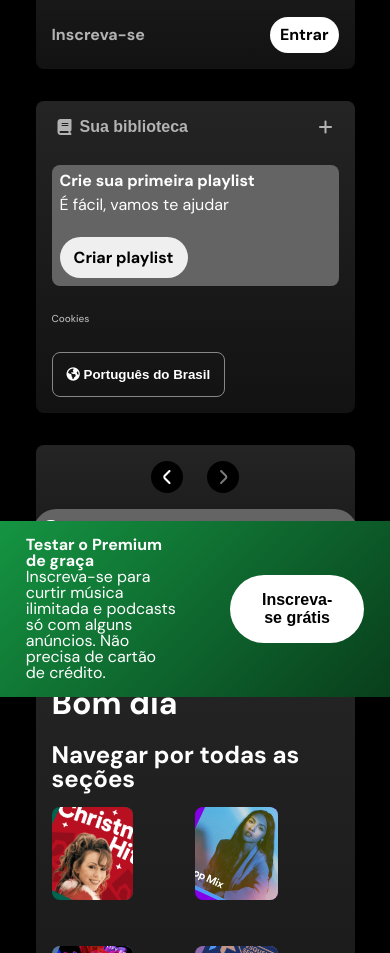
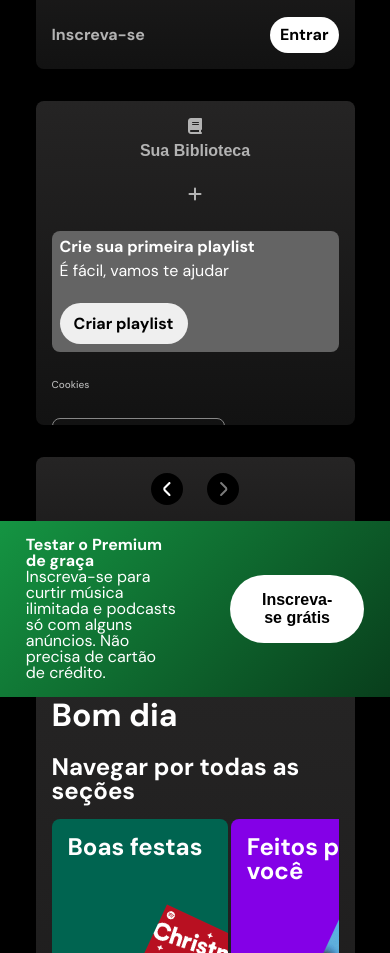
Before and after one commit to DWinst0n/imersaoFrontEnd-Spotify, a plain HTML site: page index.html in a window 390 px wide. Shown: the part 147-1100 px from the top of the page. Drawn offline with Linux system fonts and the light colour scheme.

Commit message:
Aprimoramento da responsividade e ajustes de estilo na biblioteca e cabeçalho

```diff
--- a/index.html
+++ b/index.html
@@ -29,7 +29,7 @@
         </section>
         <section class="biblioteca">
             <div class="biblioteca__acesso">
-                <button class="biblioteca__botao"><span class="fa fas fa-book"></span> <span>Sua biblioteca</span></button>
+                <button class="biblioteca__botao"><span class="fa fas fa-book"></span> <span>Sua Biblioteca</span></button>
                 <button id="adicionarPlaylist" class="fa fa-plus"></button>
             </div>
             <div class="biblioteca__playlists__Container">
--- a/styles/aside.css
+++ b/styles/aside.css
@@ -29,9 +29,13 @@
 }
 
 .biblioteca {
-  display: inline-flex;
+  display: flex;
   flex-direction: column;
   gap: 1.75rem;
+
+  height: min-content;
+  max-height: 18.25rem;
+  overflow-y: auto;
 }
 .biblioteca__acesso {
   display: flex;
--- a/styles/header.css
+++ b/styles/header.css
@@ -23,7 +23,8 @@
   }
 
   .navegacao__busca{
-    padding: 1rem 6.25rem 1rem 3rem;
+    padding: 1rem 10vw 1rem 3rem;
+
     box-sizing: content-box;
     text-overflow: ellipsis;
     overflow: hidden;
--- a/styles/main.css
+++ b/styles/main.css
@@ -21,7 +21,7 @@
   .secoes__generos__musicas {
     display: grid;
     grid-template-columns: repeat(5, 1fr);
-    gap: 3rem;
+    gap: calc(3.5rem - 1vw);
 
     overflow-y: scroll;
     scrollbar-width: thin;
@@ -32,8 +32,8 @@
     position: relative;
     padding: 1rem;
 
-    width: 13.125rem;
-    height: 16.25rem;
+    height: calc(9.5rem + 5vw);
+    width: calc(8rem + 4.2vw);
 
     overflow: hidden;
 
--- a/styles/style.css
+++ b/styles/style.css
@@ -7,6 +7,9 @@
 
 *{
   transition: 0.25s ease-in-out;
+
+    scrollbar-width: thin;
+    scrollbar-color: var(--cor-destaque) transparent;
 }
 body {
   background-color: var(--cor-fundo);
@@ -64,6 +67,16 @@
   .cabecalho__conta {
     align-self: flex-end;
   }
+  .botao__linguas {
+    width: auto;
+    border-radius: 0.5rem;
+  }
+ }
+ @media screen and (max-width: 930px) {
+  .biblioteca__acesso, .biblioteca__botao {
+    flex-direction: column;
+    gap: 1.5rem;
+  }
  }
  @media screen and (max-width: 640px) {
   .desktop {
@@ -79,6 +92,9 @@
   aside, .container__principal {
     max-width: 90%;
     align-self: center;
+  }
+  .botao__linguas {
+    max-width: max-content;
   }
   .sidebar__conteudo {
     display: flex;
@@ -105,8 +121,4 @@
   .secoes__generos__musicas {
     gap: 0.175rem;
   }
-  .secoes__generos__musicas .cards {
-    width: 35%;
-    height: 45%;
-  }
  }
```
